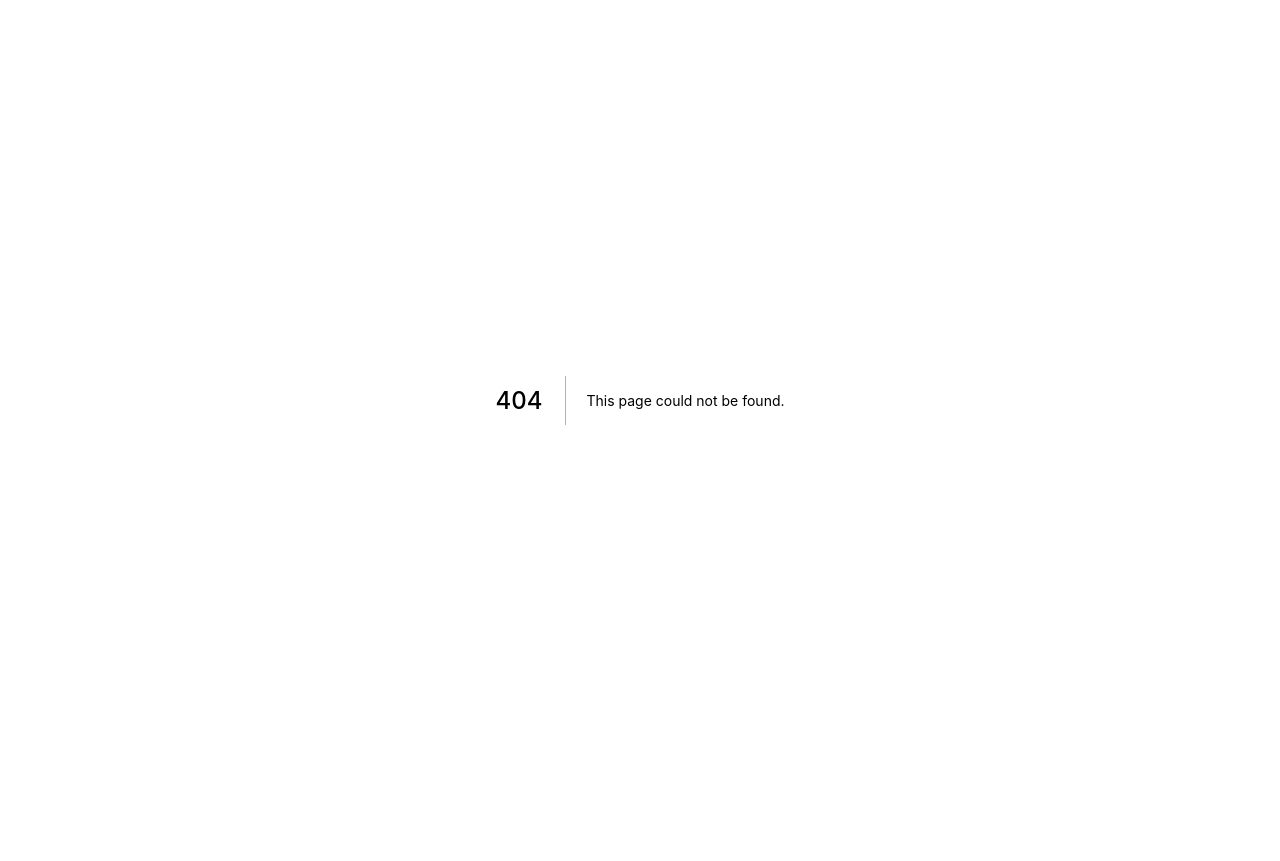
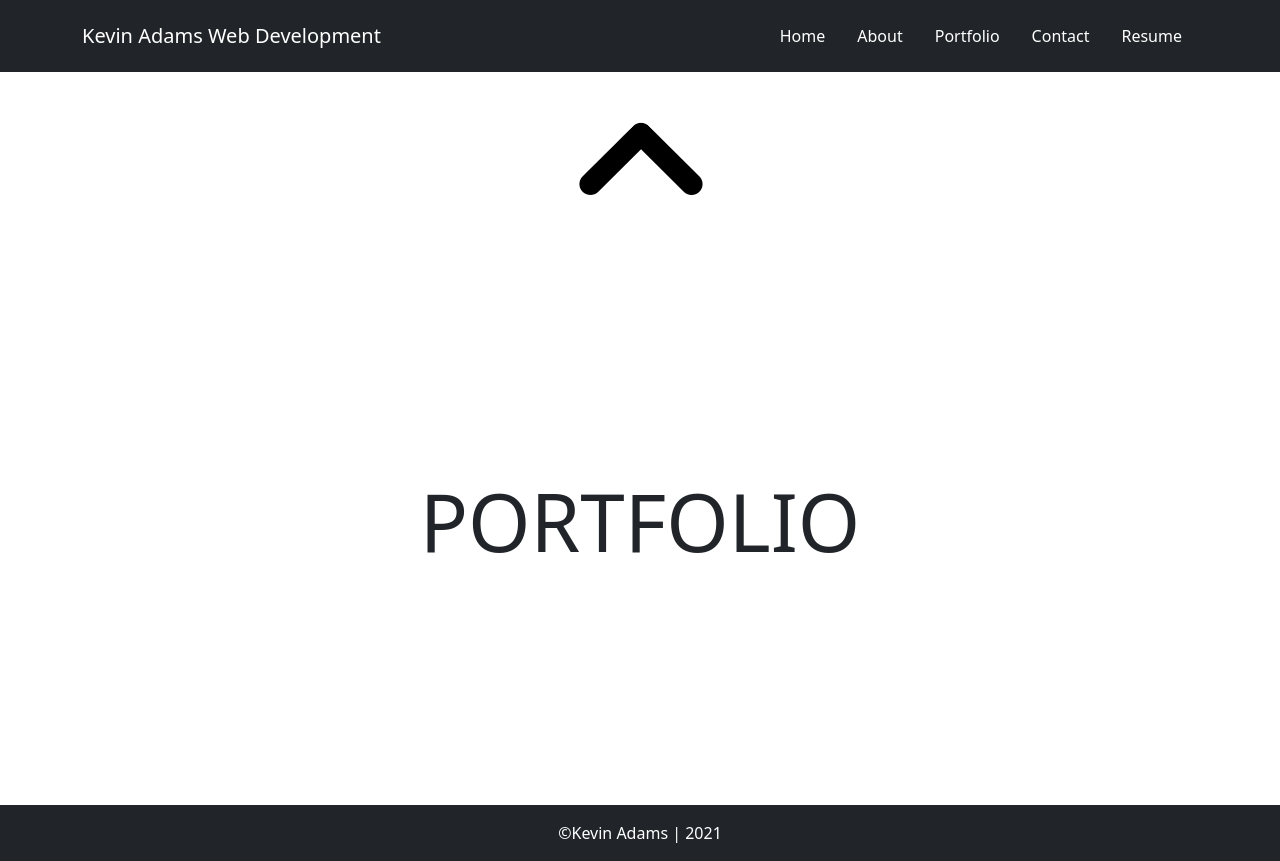
Before and after one commit to kadams34/portfolio, a Next.js app: page /portfolio in a window 1280 px wide. Before the commit this address had no page. Before the commit the page ends 800 px from the top, so only its background shows below. Built offline with nearby package versions, Linux system fonts and the light colour scheme.

Commit message:
added framer motion for visual effects

```diff
--- /dev/null
+++ b/components/Footer.js
@@ -0,0 +1,18 @@
+import React from 'react'
+
+const Footer = () => {
+
+    function getCurrentYear() {
+        return new Date().getFullYear()
+    }
+
+    return (
+        <>
+        <footer className="bg-dark text-white py-3">
+            <p className="text-center mb-0">©<a className="text-white text-decoration-none" href="https://github.com/kadams34">Kevin Adams</a>&nbsp;|&nbsp;{getCurrentYear()}</p>
+        </footer>
+        </>
+    )
+}
+
+export default Footer
--- a/components/Header.js
+++ b/components/Header.js
@@ -37,7 +37,7 @@ const Header = () => {
             </Nav>
           </Navbar.Collapse>
         </div>
-      </Navbar>
+        </Navbar>
         </>
     )
 }
--- a/package.json
+++ b/package.json
@@ -9,6 +9,7 @@
   },
   "dependencies": {
     "bootstrap": "^5.0.0-beta3",
+    "framer-motion": "^4.1.3",
     "next": "10.1.3",
     "react": "17.0.2",
     "react-bootstrap": "^1.5.2",
--- a/pages/_app.js
+++ b/pages/_app.js
@@ -2,16 +2,19 @@ import '../styles/globals.css'
 import 'bootstrap/dist/css/bootstrap.css'
 import Layout from '../components/layout'
 import Head from 'next/head'
+import {AnimatePresence} from 'framer-motion'
 
-function MyApp({ Component, pageProps }) {
+function MyApp({ Component, pageProps, router }) {
   return (
     <Layout>
-      <Head>
-        <title>Home</title>
-        <link rel="icon" href="/favicon.png" />
-        <meta name="viewport" content="width=device-width, initial-scale=1" />
-      </Head>
-      <Component {...pageProps} />
+      <AnimatePresence exitBeforeEnter>
+        <Head>
+          <title>Home</title>
+          <link rel="icon" href="/favicon.png" />
+          <meta name="viewport" content="width=device-width, initial-scale=1" />
+        </Head>
+        <Component {...pageProps} key={router.route} />
+      </AnimatePresence>
     </Layout>
   )
 }
--- /dev/null
+++ b/pages/portfolio.js
@@ -0,0 +1,34 @@
+import Head from 'next/head'
+import { Col, Container, Row } from 'react-bootstrap';
+import Footer from '../components/Footer';
+import Header from "../components/Header";
+import { motion } from 'framer-motion'
+
+
+export default function Portfolio() {
+
+  return (
+    <motion.div exit={{ y: "100%" }} initial={{ y: "100%" }} animate={{ y: 0 }} transition={{ duration: .4 }}>
+      <Head>
+        <title>Create Next App</title>
+        <link rel="icon" href="images/doge.png" />
+      </Head>
+      <Header></Header>
+      <Container>
+        <Row>
+            <Col className="d-flex justify-content-center">
+                <img src="/images/up-arrow.png" width={125} className="py-5 d-none d-lg-block" />
+            </Col>
+        </Row>
+      </Container>
+      <main className="main-subpage">
+        <Container>
+            <Row>
+                <Col className="text-center"><h1 className="display-1">PORTFOLIO</h1></Col>
+            </Row>
+        </Container>
+      </main>
+      <Footer></Footer>
+    </motion.div>
+  )
+}
--- a/styles/globals.css
+++ b/styles/globals.css
@@ -22,6 +22,13 @@ main {
   display: flex;
 }
 
+main.main-subpage {
+  align-items: center;
+  justify-content: center;
+  min-height: 70vh;
+  display: flex;
+}
+
 .nav-space {
   margin-left: auto;
 }
```
Also changed, not shown: pages/about.js (added, +30 -0 lines), pages/contact.js (added, +30 -0 lines), pages/index.js (+8 -12 lines), pages/resume.js (added, +34 -0 lines), 1 other file (tests, documents, lock files or other folders).
